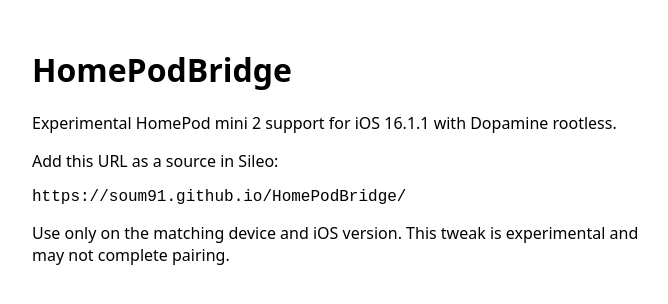
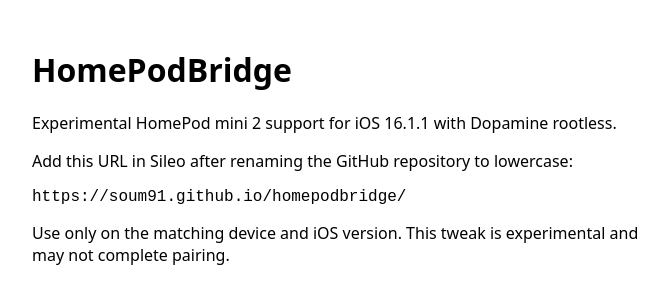
Before and after one commit to soum91/homepodbridge, a plain HTML site: page index.html in a window 1280 px wide. Shown: the whole page, without its empty margins (288-956 px from the left). Drawn offline with Linux system fonts and the light colour scheme.

Commit message:
Show lowercase Sileo Pages URL after repository rename [skip ci]

```diff
--- a/index.html
+++ b/index.html
@@ -3,6 +3,6 @@
 <title>HomePodBridge Sileo Repository</title></head>
 <body style="font:16px system-ui;margin:3rem auto;max-width:40rem;padding:0 1rem">
 <h1>HomePodBridge</h1><p>Experimental HomePod mini 2 support for iOS 16.1.1 with Dopamine rootless.</p>
-<p>Add this URL as a source in Sileo:</p><pre>https://soum91.github.io/HomePodBridge/</pre>
+<p>Add this URL in Sileo after renaming the GitHub repository to lowercase:</p><pre>https://soum91.github.io/homepodbridge/</pre>
 <p>Use only on the matching device and iOS version. This tweak is experimental and may not complete pairing.</p>
 </body></html>
```
